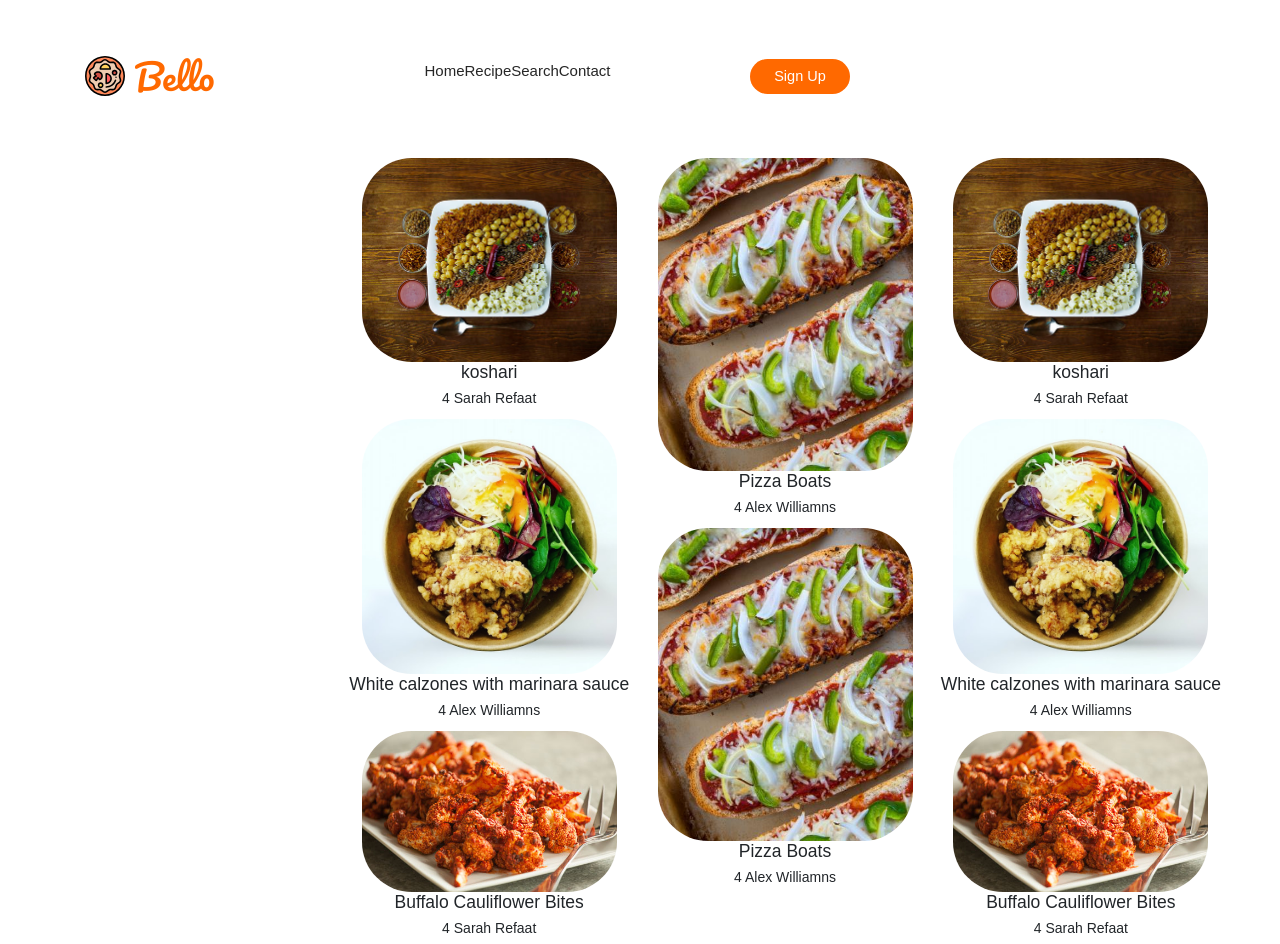
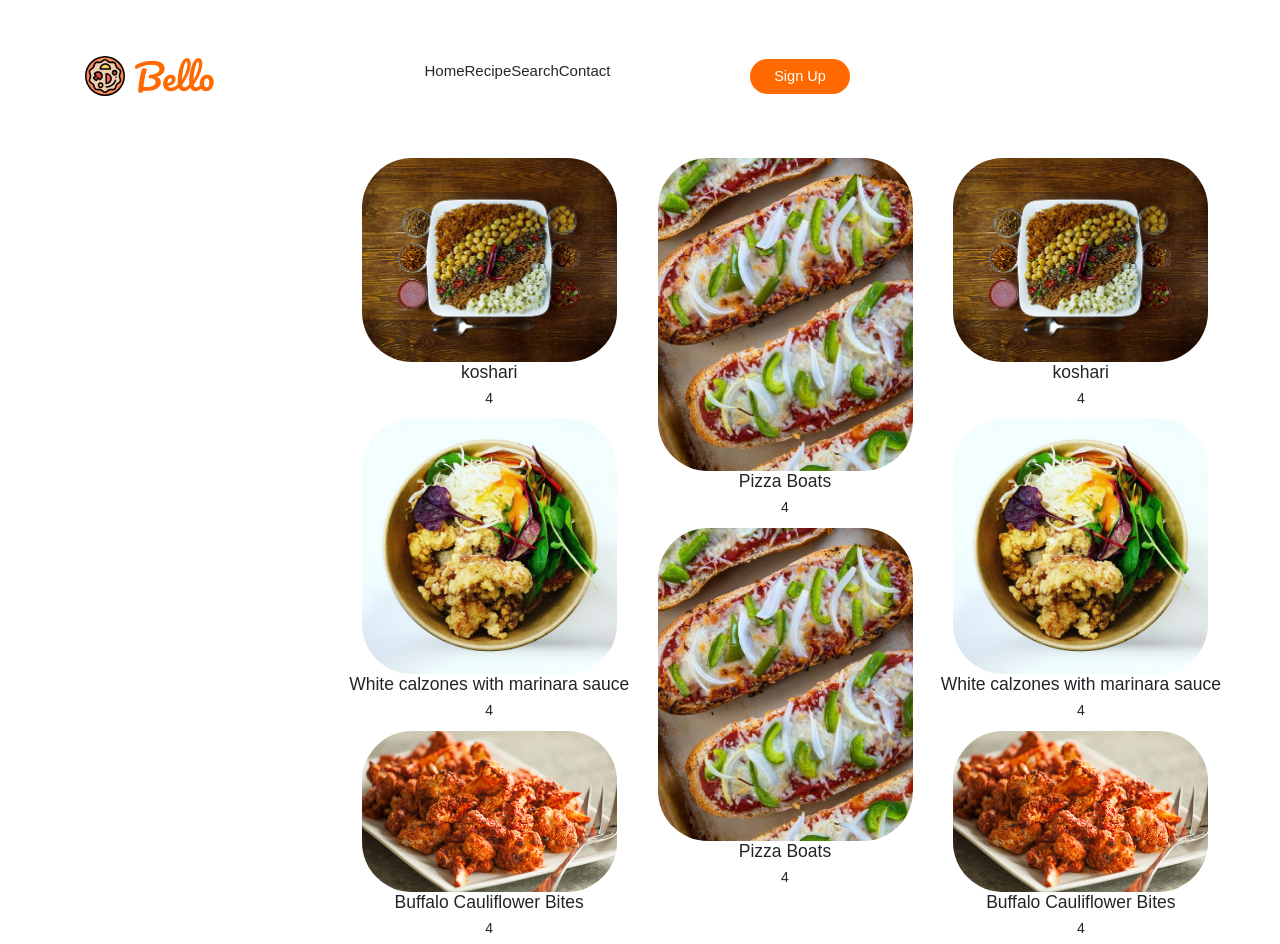
Before and after one commit to SarahSamy/food-app, an Angular app: page /recipes in a window 1280 px wide. Built offline with nearby package versions, Linux system fonts and the light colour scheme; what angular-bootstrap-md would draw is missing.

Commit message:
solve conflict

```diff
--- a/src/app/data/recipes.ts
+++ b/src/app/data/recipes.ts
@@ -47,7 +47,7 @@ const recipes = [
         id: 1,
         name: 'koshari',
         description: 'Egyption tradtional food',
-        createdBy: 'Sarah Refaat',
+        author: 'Sarah Refaat',
         rate: 4,
         image: '../../../assets/images/recipes/koshari1.jpg',
         category: { id: 2, name: 'main dishes' },
@@ -58,7 +58,7 @@ const recipes = [
         tags: ['hot dishes', 'vegiterian'],
         comments: [{ id: 1, body: 'amazing dish', createdAt: new Date('27/7/2020'), author: 'Noha', recipeId: 1 }],
         createdAt: new Date('24/7/2020'),
-        favourite: false,
+        favorite: false,
         views: 1,
         isDeleted: false,
     },
@@ -67,7 +67,7 @@ const recipes = [
         name: 'White calzones with marinara sauce',
         description:
             'Supermarket brands of ricotta contain stabilizers, which can give the cheese a gummy texture when baked. Check the label and choose ricotta made with as few ingredients as possible.',
-        createdBy: 'Alex Williamns',
+        author: 'Alex Williamns',
         rate: 4,
         image: '../../../assets/images/recipes/pasta.jpg',
         category: { id: 2, name: 'main dishes' },
@@ -81,7 +81,7 @@ const recipes = [
         tags: ['hot dishes', 'pasta'],
         comments: [{ id: 1, body: 'amazing dish', createdAt: new Date('27/7/2020'), author: 'Noha', recipeId: 1 }],
         createdAt: new Date('24/7/2020'),
-        favourite: false,
+        favorite: false,
         views: 1,
         isDeleted: false,
     }
@@ -90,7 +90,7 @@ const recipes = [
         id: 3,
         name: 'Buffalo Cauliflower Bites',
         description: 'Here are satisfying vegan munchies that replicate the flavors of tailgating favorite Buffalo wings.',
-        createdBy: 'Sarah Refaat',
+        author: 'Sarah Refaat',
         rate: 4,
         image: '../../../assets/images/recipes/buffalo.jpg',
         category: { id: 2, name: 'main dishes' },
@@ -101,7 +101,7 @@ const recipes = [
         tags: ['hot dishes', 'vegiterian'],
         comments: [{ id: 1, body: 'amazing dish', createdAt: new Date('27/7/2020'), author: 'Noha', recipeId: 1 }],
         createdAt: new Date('24/7/2020'),
-        favourite: false,
+        favorite: false,
         views: 1,
         isDeleted: false,
     },
@@ -110,7 +110,7 @@ const recipes = [
         name: 'Pizza Boats',
         description:
             'Supermarket brands of ricotta contain stabilizers, which can give the cheese a gummy texture when baked. Check the label and choose ricotta made with as few ingredients as possible.',
-        createdBy: 'Alex Williamns',
+        author: 'Alex Williamns',
         rate: 4,
         image: '../../../assets/images/recipes/Pizza-Boats.jpg',
         category: { id: 2, name: 'main dishes' },
@@ -123,7 +123,7 @@ const recipes = [
         tags: ['hot dishes', 'pasta'],
         comments: [{ id: 1, body: 'amazing dish', createdAt: new Date('27/7/2020'), author: 'Noha', recipeId: 1 }],
         createdAt: new Date('24/7/2020'),
-        favourite: false,
+        favorite: false,
         views: 1,
         isDeleted: false,
     }
@@ -133,7 +133,7 @@ const recipes = [
         name: 'Pizza Boats',
         description:
             'Supermarket brands of ricotta contain stabilizers, which can give the cheese a gummy texture when baked. Check the label and choose ricotta made with as few ingredients as possible.',
-        createdBy: 'Alex Williamns',
+        author: 'Alex Williamns',
         rate: 4,
         image: '../../../assets/images/recipes/Pizza-Boats.jpg',
         category: { id: 2, name: 'main dishes' },
@@ -146,7 +146,7 @@ const recipes = [
         tags: ['hot dishes', 'pasta'],
         comments: [{ id: 1, body: ' delicious dish', createdAt: new Date('25/7/2020'), author: 'Yara', recipeId: 2 }],
         createdAt: new Date('24/7/2020'),
-        favourite: false,
+        favorite: false,
         views: 1,
         isDeleted: false,
     },
@@ -154,7 +154,7 @@ const recipes = [
         id: 6,
         name: 'koshari',
         description: 'Egyption tradtional food',
-        createdBy: 'Sarah Refaat',
+        author: 'Sarah Refaat',
         rate: 4,
         image: '../../../assets/images/recipes/koshari1.jpg',
         category: { id: 2, name: 'main dishes' },
@@ -165,7 +165,7 @@ const recipes = [
         tags: ['hot dishes', 'vegiterian'],
         comments: [{ id: 1, body: ' delicious dish', createdAt: new Date('25/7/2020'), author: 'Yara', recipeId: 2 }],
         createdAt: new Date('24/7/2020'),
-        favourite: false,
+        favorite: false,
         views: 1,
         isDeleted: false,
     },
@@ -174,7 +174,7 @@ const recipes = [
         name: 'White calzones with marinara sauce',
         description:
             'Supermarket brands of ricotta contain stabilizers, which can give the cheese a gummy texture when baked. Check the label and choose ricotta made with as few ingredients as possible.',
-        createdBy: 'Alex Williamns',
+        author: 'Alex Williamns',
         rate: 4,
         image: '../../../assets/images/recipes/pasta.jpg',
         category: { id: 2, name: 'main dishes' },
@@ -188,7 +188,7 @@ const recipes = [
         tags: ['hot dishes', 'pasta'],
         comments: [{ id: 1, body: ' delicious dish', createdAt: new Date('25/7/2020'), author: 'Yara', recipeId: 2 }],
         createdAt: new Date('24/7/2020'),
-        favourite: false,
+        favorite: false,
         views: 1,
         isDeleted: false,
     }
@@ -197,7 +197,7 @@ const recipes = [
         id: 8,
         name: 'Buffalo Cauliflower Bites',
         description: 'Here are satisfying vegan munchies that replicate the flavors of tailgating favorite Buffalo wings.',
-        createdBy: 'Sarah Refaat',
+        author: 'Sarah Refaat',
         rate: 4,
         image: '../../../assets/images/recipes/buffalo.jpg',
         category: { id: 2, name: 'main dishes' },
@@ -208,7 +208,7 @@ const recipes = [
         tags: ['hot dishes', 'vegiterian'],
         comments: [{ id: 1, body: ' delicious dish', createdAt: new Date('25/7/2020'), author: 'Yara', recipeId: 2 }],
         createdAt: new Date('24/7/2020'),
-        favourite: false,
+        favorite: false,
         views: 1,
         isDeleted: false,
     },
```
